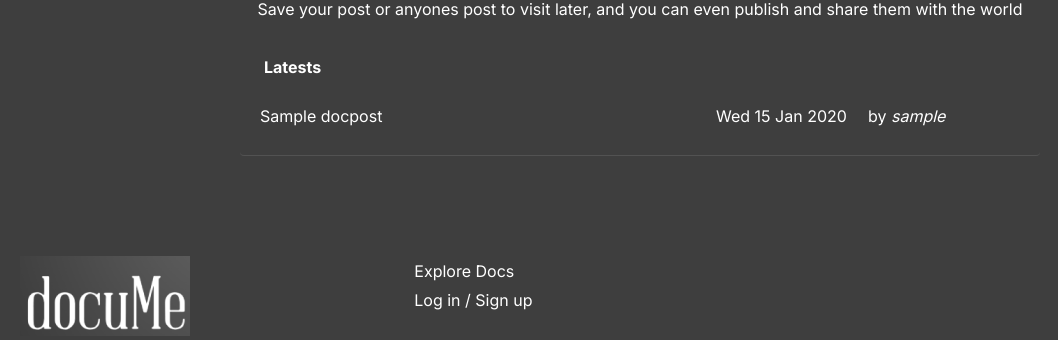
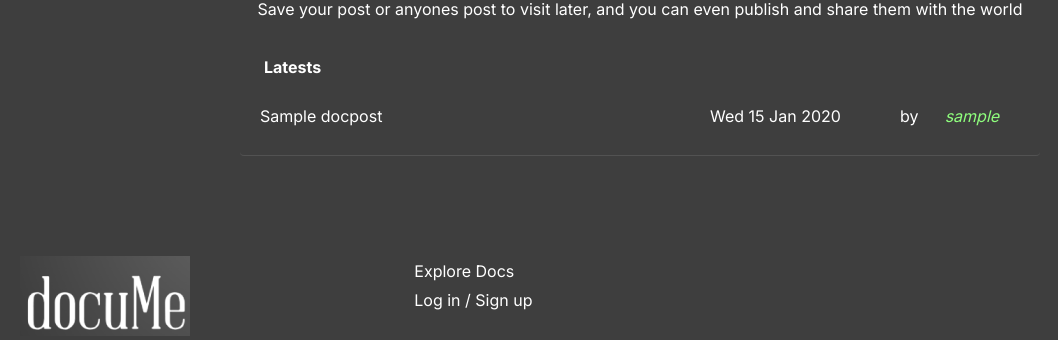
Before and after one commit to saamauro92/docume, a Django app: page / in a window 1280 px wide. Shown: the part 1103-1443 px from the top of the page, without its empty margins (0-1058 px from the left). Run offline with Django 3.2, Linux system fonts and the light colour scheme; tables that the repository leaves empty hold one stand-in row (values such as "Sample post"); some libraries are stand-ins or nearby versions.

Commit message:
Fix styles

```diff
--- a/static/css/style.css
+++ b/static/css/style.css
@@ -730,12 +730,29 @@ form button[type=submit]:hover {
 .homepage .featured-banner .featureds-container .featured-card {
   border-radius: 4px;
   border-bottom: 1px solid rgba(255, 255, 255, 0.1);
+  display: grid;
+  grid-template-columns: 4fr 1fr;
+  align-items: center;
+}
+@media screen and (max-width: 640px) {
+  .homepage .featured-banner .featureds-container .featured-card {
+    grid-template-columns: 100%;
+  }
 }
 .homepage .featured-banner .featureds-container .featured-card .featured-card-inner {
   padding: 30px 20px;
   border-radius: 4px;
   display: grid;
-  grid-template-columns: 3fr 1fr 1fr;
+  grid-template-columns: 3fr 1fr;
+}
+@media screen and (max-width: 640px) {
+  .homepage .featured-banner .featureds-container .featured-card .featured-card-inner {
+    grid-template-columns: 100%;
+  }
+}
+.homepage .featured-banner .featureds-container .featured-card .card-bottom {
+  display: flex;
+  align-items: baseline;
 }
 .homepage .featured-banner .featureds-container .featured-card:hover {
   opacity: 0.8;
@@ -800,9 +817,10 @@ form button[type=submit]:hover {
     grid-template-columns: 100%;
   }
 }
-.explore-page .featureds-container .featured-card .featured-card-inner .card-bottom {
+.explore-page .featureds-container .featured-card .card-bottom {
   display: flex;
-  border: 1px solid white;
+  align-items: baseline;
+  gap: 10px;
 }
 .explore-page .featureds-container .featured-card:hover {
   opacity: 0.8;
--- a/static/css/style.scss
+++ b/static/css/style.scss
@@ -476,11 +476,26 @@ form {
       .featured-card {
         border-radius: 4px;
         border-bottom: 1px solid rgba(255, 255, 255, 0.1);
+        display: grid;
+        grid-template-columns: 4fr 1fr;
+        align-items: center;
+        @include small-down {
+          grid-template-columns: 100%;
+        }
         .featured-card-inner {
           padding: 30px 20px;
           border-radius: 4px;
           display: grid;
-          grid-template-columns: 3fr 1fr 1fr;
+          grid-template-columns: 3fr 1fr;
+
+          @include small-down {
+            grid-template-columns: 100%;
+          }
+
+        }
+        .card-bottom {
+          display: flex;
+          align-items: baseline;
         }
         &:hover {
           opacity: 0.8;
@@ -548,11 +563,11 @@ form {
           grid-template-columns: 100%;
         }
 
-        .card-bottom {
-          display: flex;
-
-          border: 1px solid white;
-        }
+      }
+      .card-bottom {
+        display: flex;
+        align-items: baseline;
+        gap: 10px;
       }
       &:hover {
         opacity: 0.8;
--- a/templates/index.html
+++ b/templates/index.html
@@ -57,7 +57,9 @@
             class="featured-card-inner">
               <p class="card-title">{{ post.title }}</p>
               <p class="card-date">{{post.created_on|date:"D d M Y"}}</p>
-              <p class="card-author">by  <i> {{ post.author }} </i></p>
+              <div class="card-bottom">
+                <span> by</span>   <a href="{% url 'public_profile' username=post.author %}" class="user-tag"  aria-label="Rediect to authors profile page">{{ post.author }}</a>
+              </div>
 
           </a>
         </div>
```
Also changed, not shown: 1 other file.
